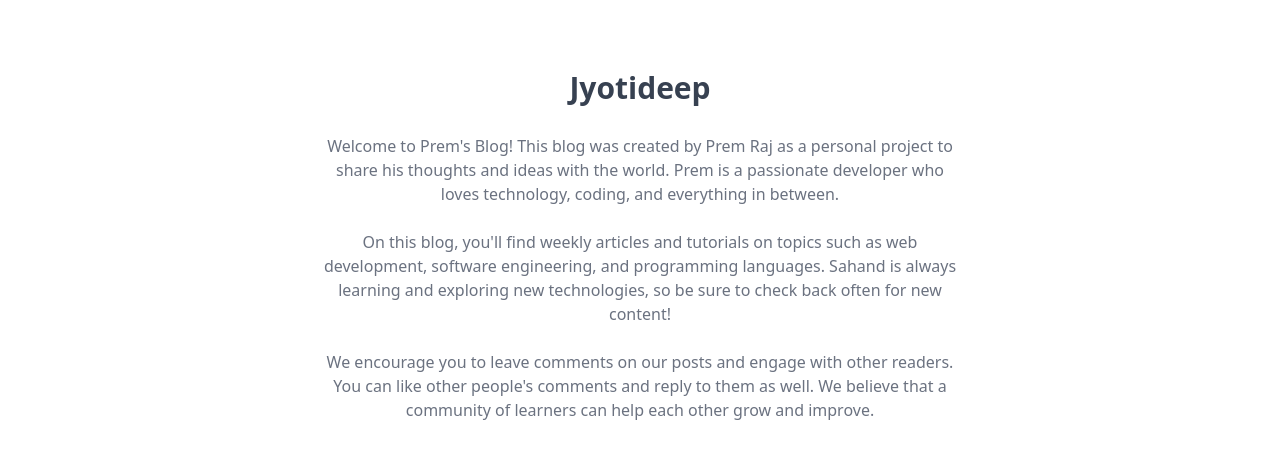
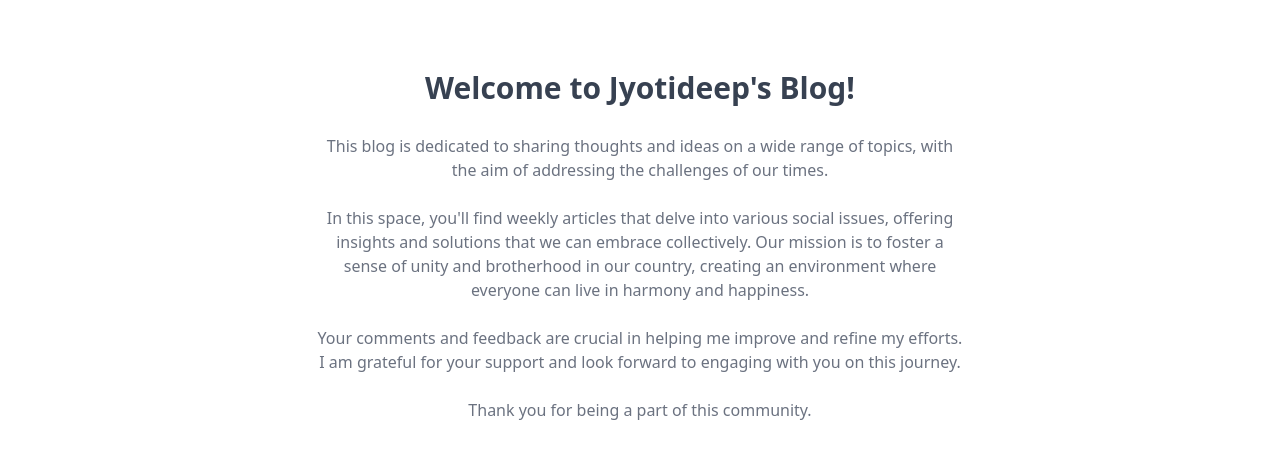
Before and after one commit to PremRaj99/Jyotideep-Blog, a React (Vite) app in the folder client/: page /about in a window 1280 px wide. Shown: the part 242-714 px from the top of the page. Built offline with nearby package versions, Linux system fonts and the light colour scheme.

Commit message:
updated content on blog website

```diff
--- a/client/src/pages/About.jsx
+++ b/client/src/pages/About.jsx
@@ -6,29 +6,29 @@ export default function About() {
       <div className="max-w-2xl mx-auto p-3 text-center">
         <div>
           <h1 className="text-3xl font font-semibold text-center my-7">
-            Jyotideep
+            Welcome to Jyotideep's Blog!
           </h1>
           <div className="text-md text-gray-500 flex flex-col gap-6">
             <p>
-              Welcome to Prem's Blog! This blog was created by Prem Raj as a
-              personal project to share his thoughts and ideas with the world.
-              Prem is a passionate developer who loves technology, coding, and
-              everything in between.
+              This blog is dedicated to sharing thoughts and ideas on a wide
+              range of topics, with the aim of addressing the challenges of our
+              times.
             </p>
 
             <p>
-              On this blog, you'll find weekly articles and tutorials on topics
-              such as web development, software engineering, and programming
-              languages. Sahand is always learning and exploring new
-              technologies, so be sure to check back often for new content!
+              In this space, you'll find weekly articles that delve into various
+              social issues, offering insights and solutions that we can embrace
+              collectively. Our mission is to foster a sense of unity and
+              brotherhood in our country, creating an environment where everyone
+              can live in harmony and happiness.
             </p>
 
             <p>
-              We encourage you to leave comments on our posts and engage with
-              other readers. You can like other people's comments and reply to
-              them as well. We believe that a community of learners can help
-              each other grow and improve.
+              Your comments and feedback are crucial in helping me improve and
+              refine my efforts. I am grateful for your support and look forward
+              to engaging with you on this journey.
             </p>
+            <p>Thank you for being a part of this community.</p>
           </div>
         </div>
       </div>
--- a/client/src/pages/Home.jsx
+++ b/client/src/pages/Home.jsx
@@ -9,7 +9,9 @@ export default function Home() {
 
   useEffect(() => {
     const fetchPosts = async () => {
-      const res = await fetch(`${import.meta.env.VITE_API_URL}/api/post/getposts`);
+      const res = await fetch(
+        `${import.meta.env.VITE_API_URL}/api/post/getposts`
+      );
       if (res.ok) {
         const data = await res.json();
         setPosts(data.posts);
@@ -21,12 +23,16 @@ export default function Home() {
     <div>
       <div className="flex items-center flex-col-reverse sm:flex-row py-28 gap-5 max-w-6xl">
         <div className="flex items-center sm:items-start mx-auto flex-col gap-4 sm:gap-6">
-
-        <h1 className="text-4xl text-teal-600 font-bold sm:text-6xl">Jyotideep</h1>
-        <h2 className="text-xl sm:text-2xl font-semibold">Naya Savera Parivar</h2>
+          <h1 className="text-4xl text-teal-600 font-bold sm:text-6xl">
+            Jyotideep
+          </h1>
+          <h2 className="text-xl sm:text-2xl font-semibold">
+            Naya Savera Parivar
+          </h2>
           <p className="text-gray-500 w-[50ch] text-center sm:text-left text-xs sm:text-sm">
-          Here you will find a verity of articles and tutorials on topic such as
-          web devlopment, software engineering, and programming language.
+            All beings in this world are our relatives. It is our differing
+            ideologies that divide us into various groups and turn us against
+            one another.
           </p>
           <Link
             to="/search"
@@ -52,7 +58,12 @@ export default function Home() {
                 <PostCard key={post._id} post={post} />
               ))}
             </div>
-            <Link to='/search' className="text-lg text-teal-500 hover:underline text-center">View all posts</Link>
+            <Link
+              to="/search"
+              className="text-lg text-teal-500 hover:underline text-center"
+            >
+              View all posts
+            </Link>
           </div>
         )}
       </div>
```
Lines whose indentation alone changed are shown as unchanged.
